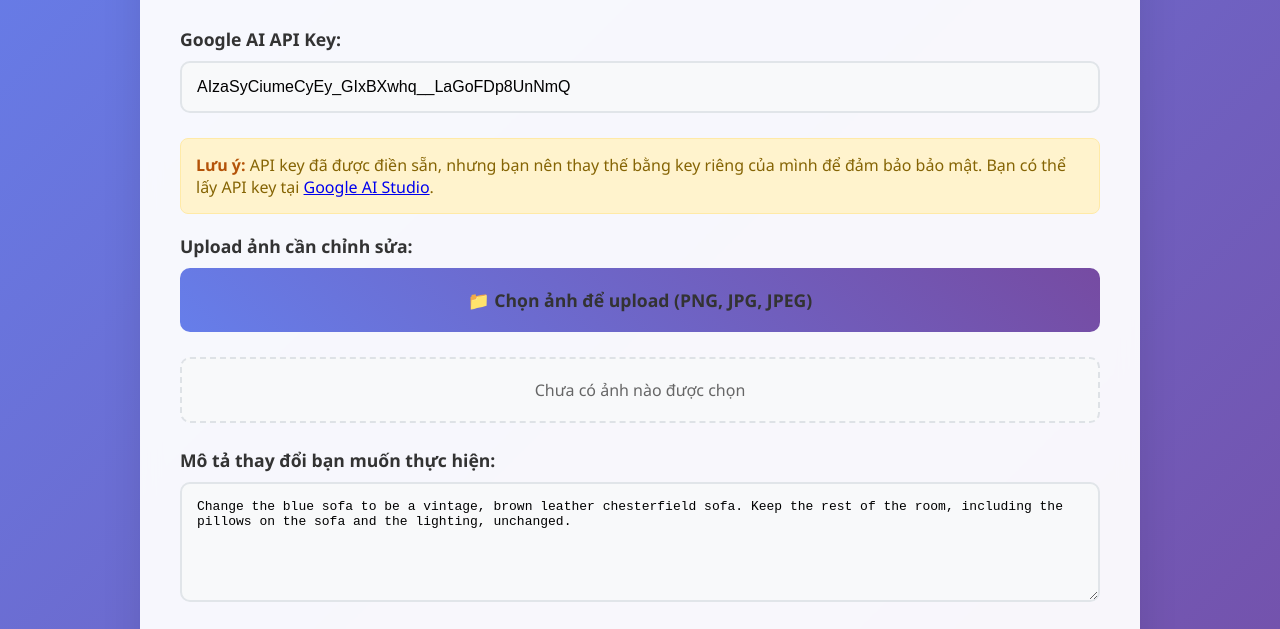
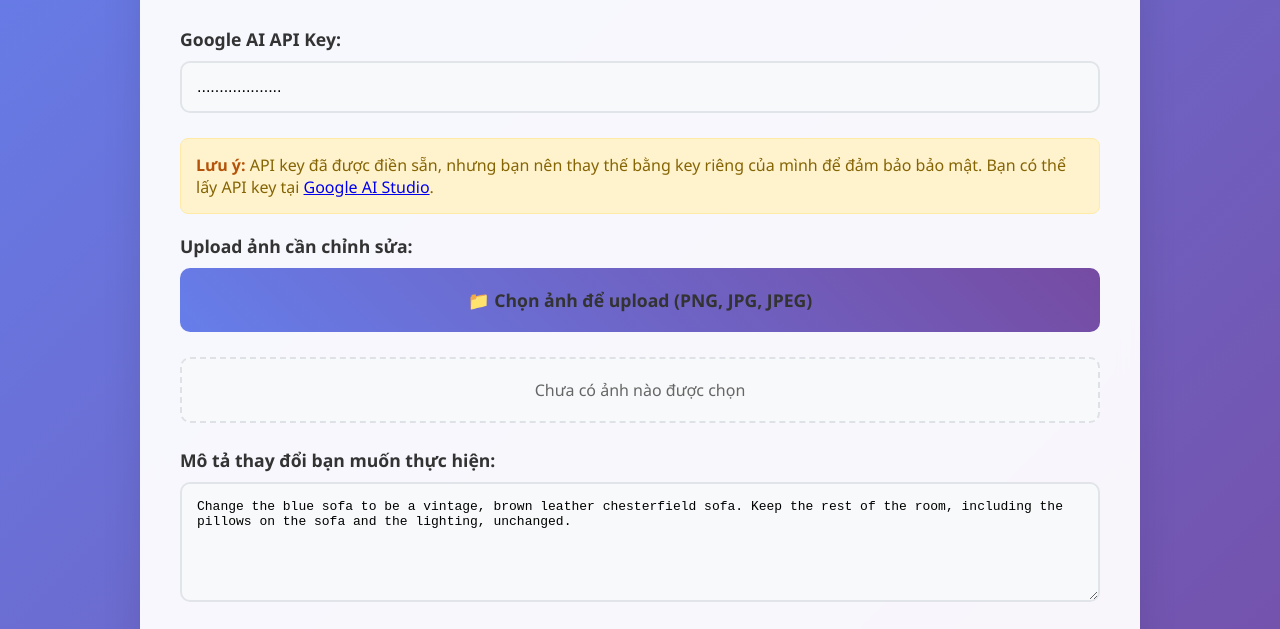
Before and after one commit to alexnguyenfh/META2, a plain HTML site: page index.html in a window 1280 px wide. Shown: the part 152-781 px from the top of the page. Drawn offline with Linux system fonts and the light colour scheme.

Commit message:
Update index.html

```diff
--- a/index.html
+++ b/index.html
@@ -384,7 +384,7 @@
         <div class="input-section">
             <div class="form-group">
                 <label for="apiKey">Google AI API Key:</label>
-                <input type="text" id="apiKey" placeholder="Nhập API key của bạn..." value="AIzaSyCiumeCyEy_GIxBXwhq__LaGoFDp8UnNmQ">
+                <input type="text" id="apiKey" placeholder="Nhập API key của bạn..." value="...................">
             </div>
 
             <div class="api-note">
```
